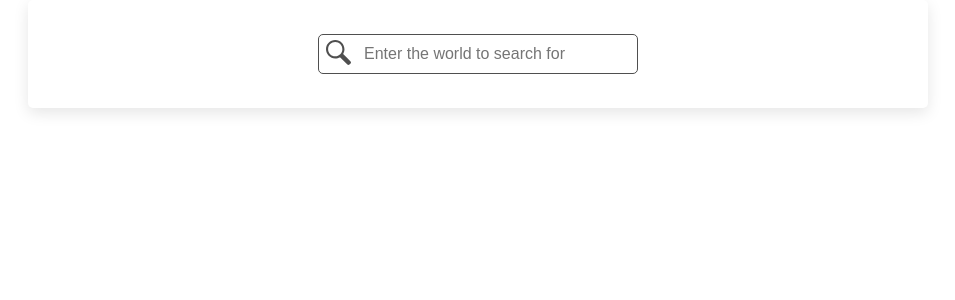
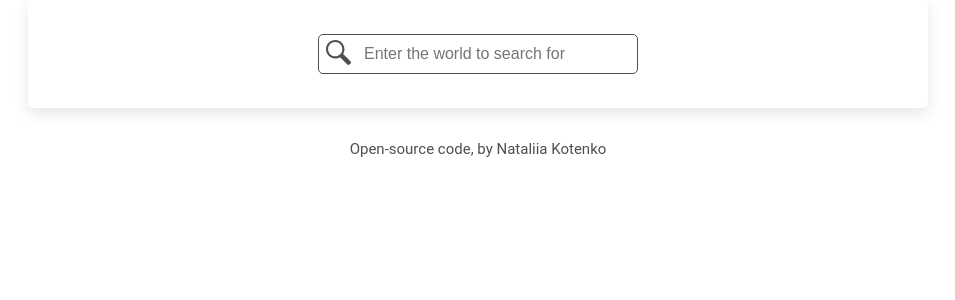
Before and after one commit to KotenkoNata/Dictionary-project, a React (Create React App) app: page / in a window 1280 px wide. Shown: the top 300 px of the page, without its empty margins (162-1117 px from the left). Built offline with nearby package versions, Linux system fonts and the light colour scheme; no server answers; the HTML template or start-up script is replaced by a standard one.

Commit message:
feat: add footer

```diff
--- a/src/Dictionary/Dictionary.js
+++ b/src/Dictionary/Dictionary.js
@@ -2,6 +2,7 @@ import React, {useState} from 'react';
 import axious from 'axios';
 import Definition from './../Definition/Definition';
 import Photos from './../Photos/Photos';
+import Footer from "./../Footer/Footer";
 import './Dictionary.css';
 
 
@@ -60,6 +61,7 @@ const Dictionary = ({defaultKeyworld}) => {
         </section>
         <Definition definition={definition}/>
         <Photos photos={photos}/>
+        <Footer />
       </>
     )
   }else{
--- /dev/null
+++ b/src/Footer/Footer.css
@@ -0,0 +1,5 @@
+.contact-link{
+  text-decoration: none;
+  color: var(--gray);
+  font-size: 15px;
+}
--- /dev/null
+++ b/src/Footer/Footer.js
@@ -0,0 +1,16 @@
+import React from "react";
+import './Footer.css';
+
+const Footer = () => {
+  return(
+    <>
+      <p>
+        <a className="contact-link" target="_blank" rel="noreferrer"  href="https://github.com/KotenkoNata/Dictionary-project">
+          Open-source code, by Nataliia Kotenko
+        </a>
+      </p>
+    </>
+  )
+}
+
+export default Footer;
```
